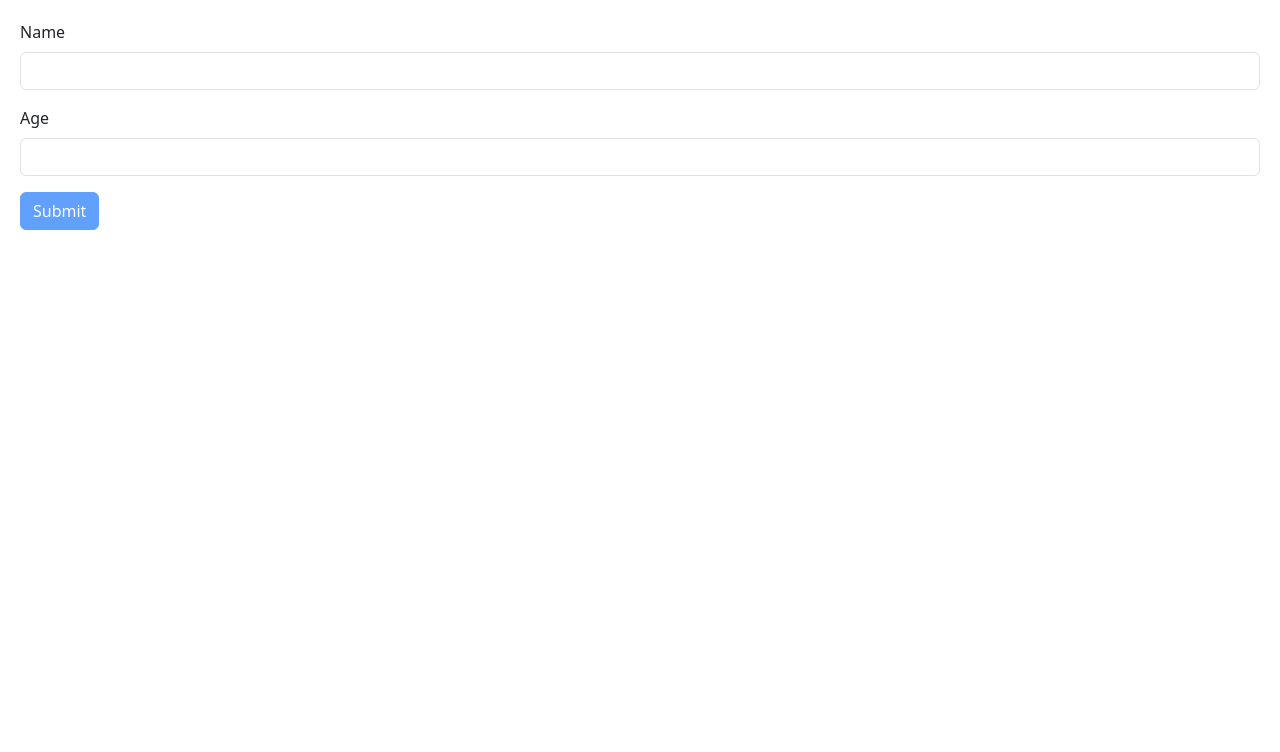
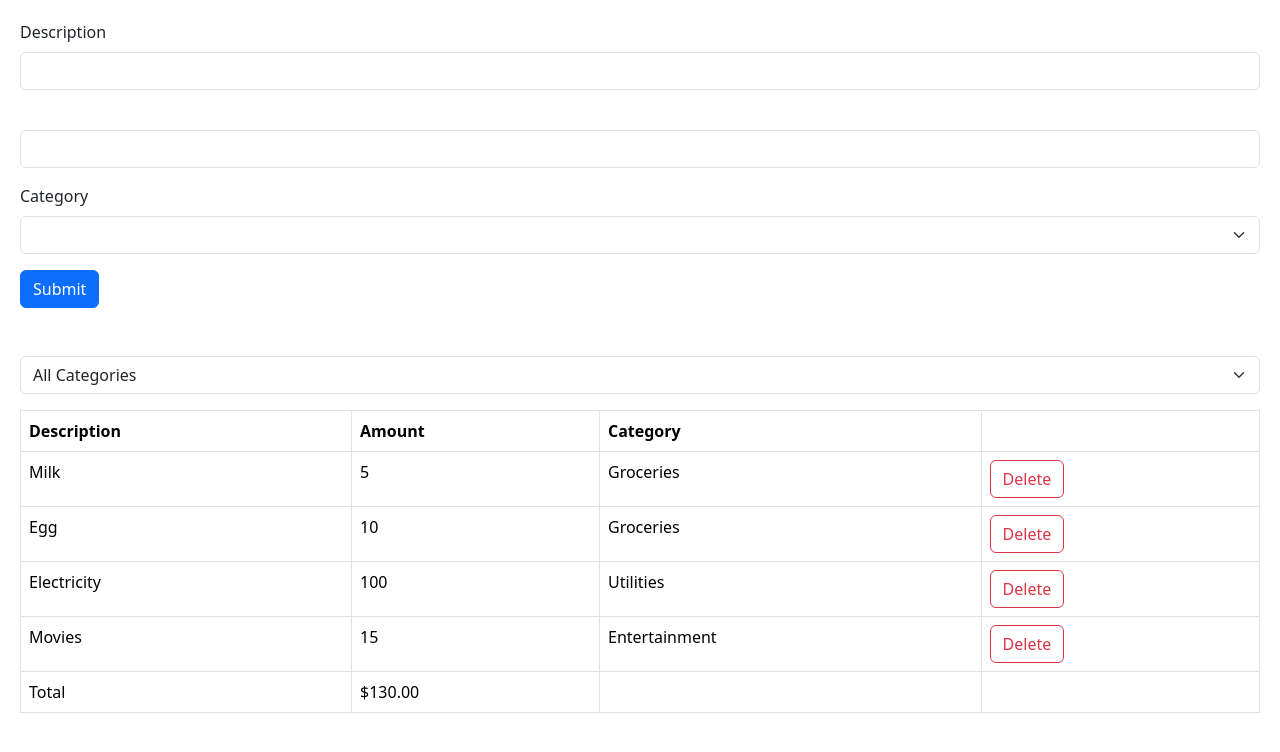
Before and after one commit to Sakthi2kx/react-learning, a React (Vite) app in the folder react-app/: page / in a window 1280 px wide. Shown: the top 752 px of the page. Built offline with nearby package versions, Linux system fonts and the light colour scheme.

Commit message:
Expense tracker

```diff
--- a/react-app/src/App.tsx
+++ b/react-app/src/App.tsx
@@ -5,6 +5,10 @@
 import ExpandableText from "./components/ExpandableText";
 import Form from "./components/Form";
 import FormZod from "./components/FormZod";
+import ExpenseList from "./expense-tracker/components/ExpenseList";
+import ExpenseFilter from "./expense-tracker/components/ExpenseFilter";
+import ExpenseForm from "./expense-tracker/components/ExpenseForm";
+import categories from "./expense-tracker/categories";
 
 function App() {
   const items = ["New York", "Mumbai", "London", "Tokyo", "Paris"];
@@ -15,6 +19,20 @@
   const handleSelectedItem = (item: String) => {
     console.log(item);
   };
+
+  const [expenses, setExpenses] = useState([
+    { id: 1, description: "Milk", amount: 5, category: "Groceries" },
+    { id: 2, description: "Egg", amount: 10, category: "Groceries" },
+    { id: 3, description: "Electricity", amount: 100, category: "Utilities" },
+    { id: 4, description: "Movies", amount: 15, category: "Entertainment" },
+  ]);
+
+  const [selectedCategory, setSelectedCategory] = useState("");
+
+  const visibleExpenses = selectedCategory
+    ? expenses.filter((e) => e.category === selectedCategory)
+    : expenses;
+
   return (
     <div>
       {/* <ListGroup
@@ -52,7 +70,25 @@
         possimus sit?
       </ExpandableText> */}
 
-      <FormZod/>
+      {/* <FormZod/> */}
+      <div className="mb-5">
+        <ExpenseForm
+          onSubmit={(expense) =>
+            setExpenses([...expenses, { ...expense, id: expenses.length + 1 }])
+          }
+        />
+      </div>
+      <div className="mb-3">
+        <ExpenseFilter
+          onSelectCategory={(category) => setSelectedCategory(category)}
+        />
+      </div>
+      {expenses.length !== 0 ? (
+        <ExpenseList
+          expenses={visibleExpenses}
+          onDelete={(id) => setExpenses(expenses.filter((e) => e.id !== id))}
+        />
+      ) : null}
     </div>
   );
 }
--- /dev/null
+++ b/react-app/src/expense-tracker/categories.ts
@@ -0,0 +1,3 @@
+const categories = ["Groceries", "Utilities", "Entertainment"] as const;
+
+export default categories;
--- /dev/null
+++ b/react-app/src/expense-tracker/components/ExpenseFilter.tsx
@@ -0,0 +1,23 @@
+import categories from "../categories";
+
+interface Props {
+  onSelectCategory: (category: string) => void;
+}
+
+const ExpenseFilter = ({ onSelectCategory }: Props) => {
+  return (
+    <select
+      className="form-select"
+      onChange={(event) => onSelectCategory(event.target.value)}
+    >
+      <option value="">All Categories</option>
+      {categories.map((category) => (
+        <option key={category} value={category}>
+          {category}
+        </option>
+      ))}
+    </select>
+  );
+};
+
+export default ExpenseFilter;
--- /dev/null
+++ b/react-app/src/expense-tracker/components/ExpenseForm.tsx
@@ -0,0 +1,88 @@
+import categories from "../categories";
+import { useForm } from "react-hook-form";
+import { z } from "zod";
+import { zodResolver } from "@hookform/resolvers/zod";
+
+const schema = z.object({
+  description: z
+    .string()
+    .min(3, { message: "Description should be atleast 3 characters" })
+    .max(50, { message: "Description shouldn't be more than 50 characters" }),
+  amount: z
+    .number({ invalid_type_error: "Amount is required" })
+    .min(0.01)
+    .max(100_000),
+  category: z.enum(categories, {
+    errorMap: () => ({ message: "Category is required" }),
+  }),
+});
+
+type ExpenseFormData = z.infer<typeof schema>;
+
+interface Props {
+  onSubmit: (data: ExpenseFormData) => void;
+}
+
+const ExpenseForm = ({ onSubmit }: Props) => {
+  const {
+    register,
+    handleSubmit,
+    reset,
+    formState: { errors },
+  } = useForm<ExpenseFormData>({ resolver: zodResolver(schema) });
+
+  return (
+    <form
+      onSubmit={handleSubmit((data) => {
+        onSubmit(data);
+        reset();
+      })}
+    >
+      <div className="mb-3">
+        <label htmlFor="description" className="form-label">
+          Description
+        </label>
+        <input
+          {...register("description")}
+          id="description"
+          type="text"
+          className="form-control"
+        />
+        {errors.description && (
+          <p className="text-danger">{errors.description.message}</p>
+        )}
+      </div>
+      <div className="mb-3">
+        <label htmlFor="amount" className="form-label"></label>
+        <input
+          {...register("amount", { valueAsNumber: true })}
+          id="amount"
+          type="number"
+          className="form-control"
+        />
+        {errors.amount && (
+          <p className="text-danger">{errors.amount.message}</p>
+        )}
+      </div>
+      <div className="mb-3">
+        <label htmlFor="category" className="form-label">
+          Category
+        </label>
+        <select {...register("category")} id="category" className="form-select">
+          <option value=""></option>
+          {categories.map((category) => (
+            <option key={category} value={category}>
+              {category}
+            </option>
+          ))}
+        </select>
+        {errors.category && (
+          <p className="text-danger">{errors.category.message}</p>
+        )}
+      </div>
+      <button className="btn btn-primary">Submit</button>
+    </form>
+  );
+};
+
+export default ExpenseForm;
--- /dev/null
+++ b/react-app/src/expense-tracker/components/ExpenseList.tsx
@@ -0,0 +1,53 @@
+interface Expense {
+  id: number;
+  description: string;
+  amount: number;
+  category: string;
+}
+
+interface Props {
+  expenses: Expense[];
+  onDelete: (id: number) => void;
+}
+
+const ExpenseList = ({ expenses, onDelete }: Props) => {
+  return (
+    <table className="table table-bordered">
+      <thead>
+        <tr>
+          <th>Description</th>
+          <th>Amount</th>
+          <th>Category</th>
+          <th></th>
+        </tr>
+      </thead>
+      <tbody>
+        {expenses.map((expense) => (
+          <tr key={expense.id}>
+            <td>{expense.description}</td>
+            <td>{expense.amount}</td>
+            <td>{expense.category}</td>
+            <td>
+              <button
+                className="btn btn-outline-danger"
+                onClick={() => onDelete(expense.id)}
+              >
+                Delete
+              </button>
+            </td>
+          </tr>
+        ))}
+      </tbody>
+      <tfoot>
+        <tr>
+            <td>Total</td>
+            <td>${expenses.reduce((acc, expense) => expense.amount + acc, 0).toFixed(2)}</td>
+            <td></td>
+            <td></td>
+        </tr>
+      </tfoot>
+    </table>
+  );
+};
+
+export default ExpenseList;
```
